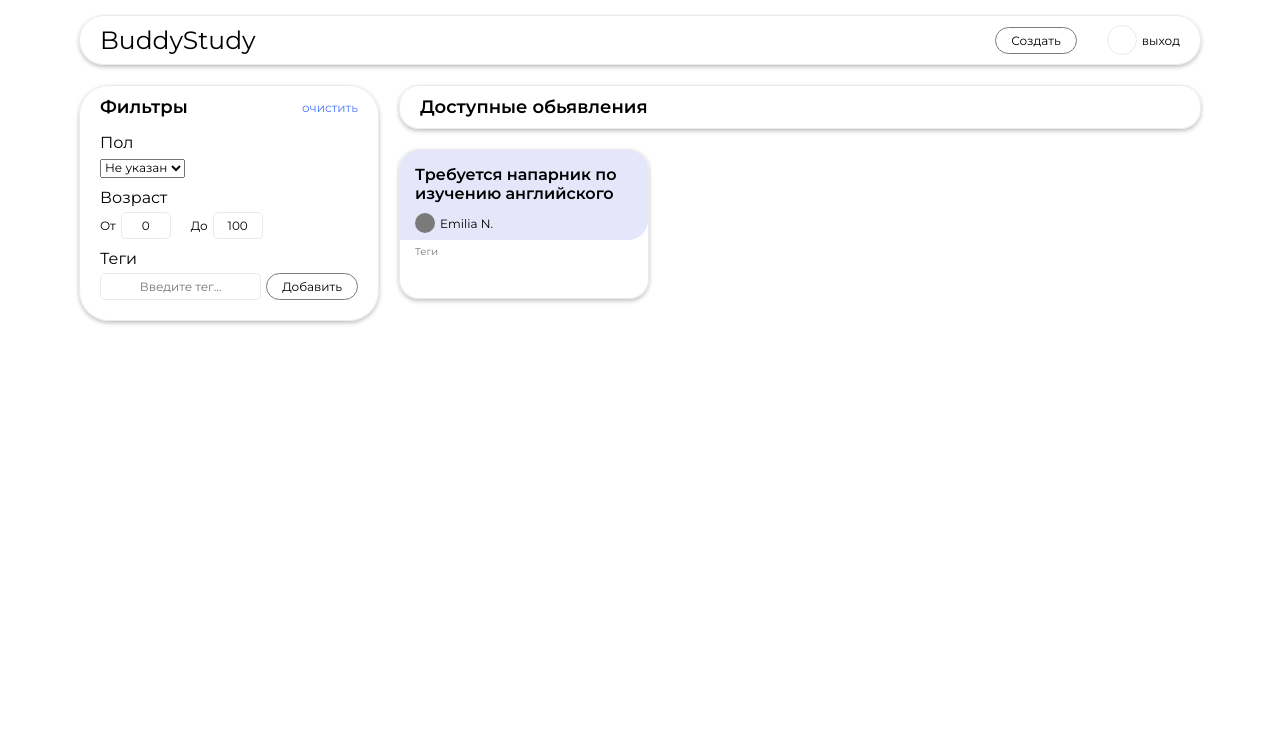
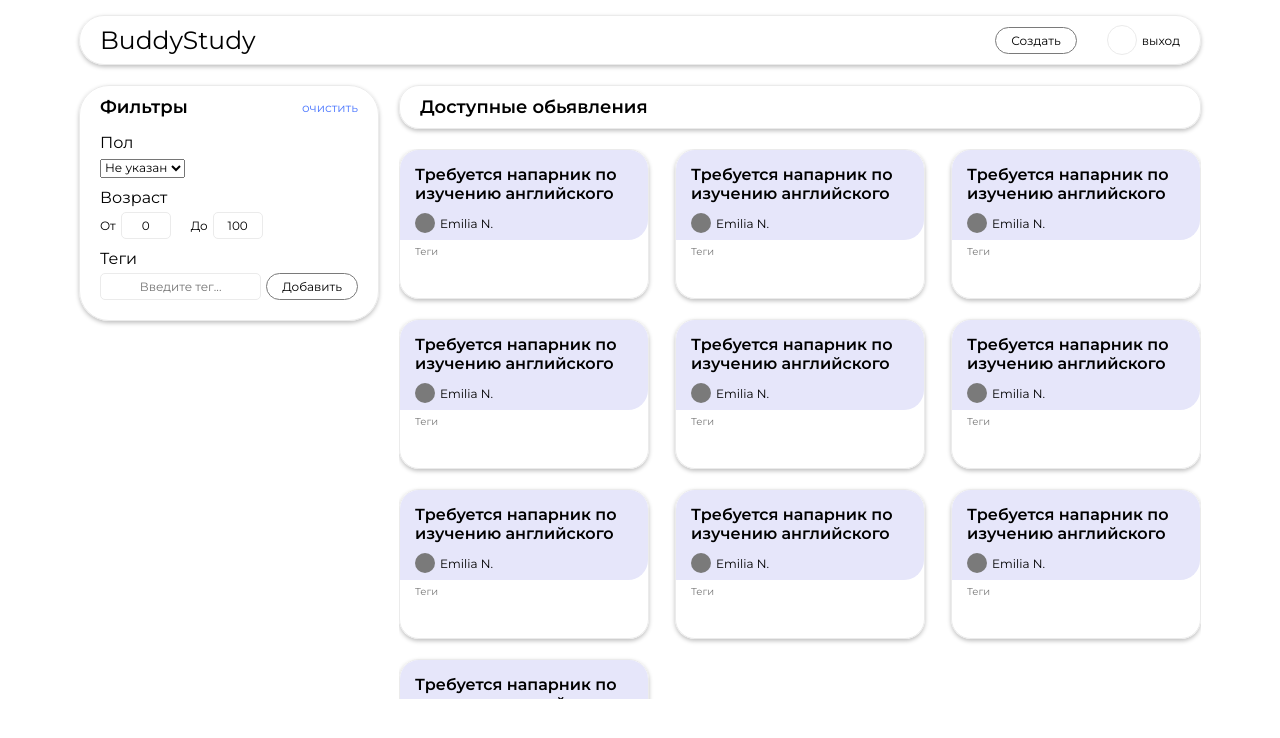
Before and after one commit to vafeen/BuddyStudyBackend, a React (Vite) app in the folder client/: page /user/home in a window 1280 px wide. Shown: the top 738 px of the page. Built offline with nearby package versions, Linux system fonts and the light colour scheme.

Commit message:
ads. Добавлено отображение обьявлений

```diff
--- /dev/null
+++ b/client/src/common/components/ads-grid/AdsGrid.tsx
@@ -0,0 +1,12 @@
+import AdsCard from "../ads-card/AdsCard";
+import { AdsGridWrapper } from "./styles";
+
+const list = [...Array(10).keys()]
+
+export default function AdsGrid() {
+    return (
+        <AdsGridWrapper>
+            {list.map((elem) => <AdsCard key={elem} />)}
+        </AdsGridWrapper>
+    )
+}
--- /dev/null
+++ b/client/src/common/components/ads-grid/styles.ts
@@ -0,0 +1,15 @@
+import styled from "styled-components";
+
+export const AdsGridWrapper = styled('div')`
+display: grid;
+row-gap: 20px;
+max-height: 550px;
+grid-template-columns: repeat(3, auto);
+justify-content: space-between;
+overflow-y: scroll;
+padding-bottom: 20px;
+
+&::-webkit-scrollbar {
+    width: 0;
+}
+`;
--- a/client/src/common/components/sidepanel/styles.ts
+++ b/client/src/common/components/sidepanel/styles.ts
@@ -5,6 +5,7 @@ import { borders, colors, fonts } from "../../styleConstants";
 export const SidePanelWrapper = styled(DefaultFrame)`
 width: 300px;
 padding: 10px 20px;
+margin-bottom: auto;
 border-radius: ${borders.radius.big};
 `;
 
--- a/client/src/pages/Home/components/ads/Ads.tsx
+++ b/client/src/pages/Home/components/ads/Ads.tsx
@@ -1,4 +1,4 @@
-import AdsCard from "../../../../common/components/ads-card/AdsCard";
+import AdsGrid from "../../../../common/components/ads-grid/AdsGrid";
 import { SubTitleChapter } from "../../../../common/styles";
 import { AdsHeader, AdsWrapper } from "./styles";
 
@@ -8,7 +8,7 @@ export default function Ads() {
             <AdsHeader>
                 <SubTitleChapter>Доступные обьявления</SubTitleChapter>
             </AdsHeader>
-            <AdsCard />
+            <AdsGrid />
         </AdsWrapper>
     )
 }
```
